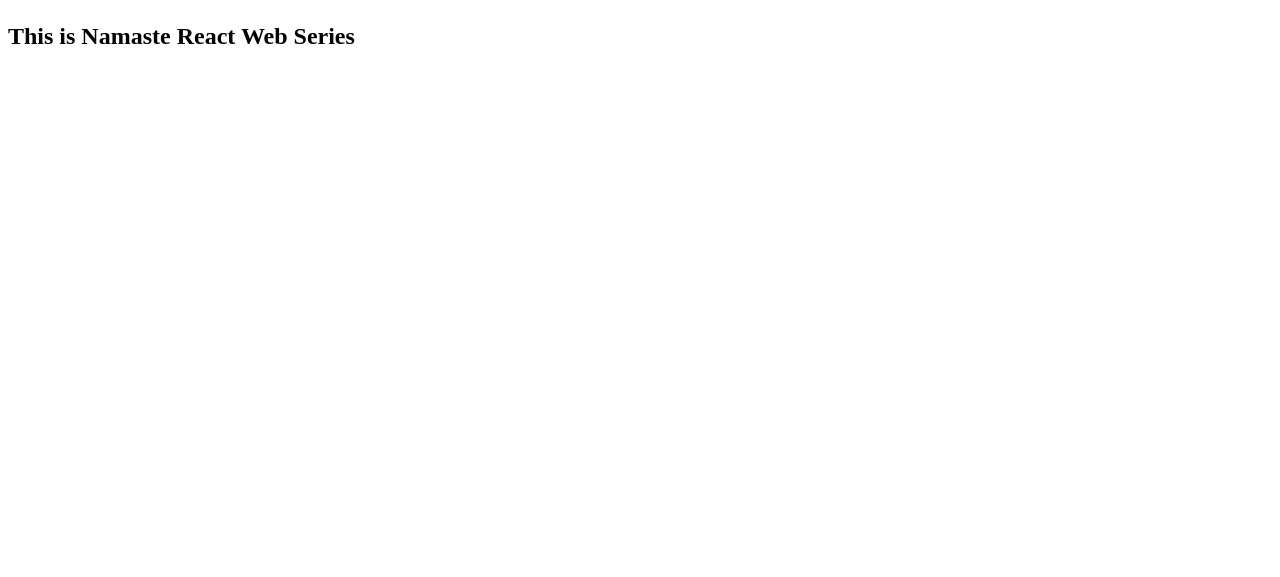
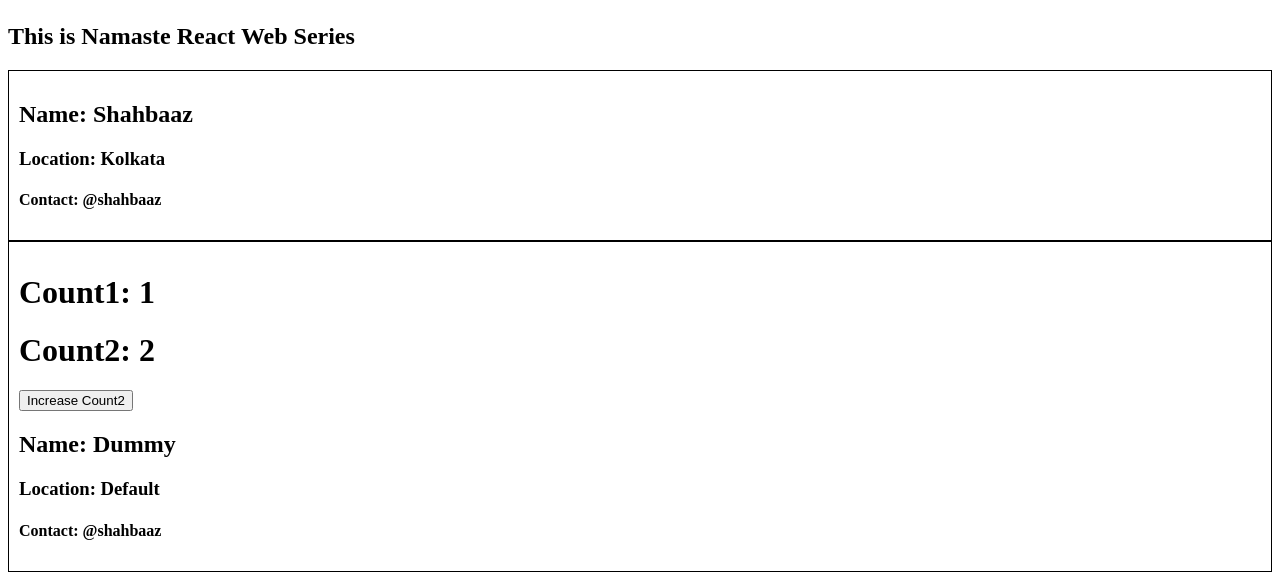
Before and after one commit to shahbaazbuksh/namaste-react, a React (Vite) app: page /about in a window 1280 px wide. Shown: the part 221-798 px from the top of the page. Built offline with nearby package versions, Linux system fonts and the light colour scheme; no server answers.

Commit message:
Chapter 8: Let's get classy

```diff
--- a/index.css
+++ b/index.css
@@ -72,3 +72,8 @@
 .filter {
   display: flex;
 }
+
+.user-card {
+  padding: 10px;
+  border: 1px solid black;
+}
--- a/src/components/About.js
+++ b/src/components/About.js
@@ -1,10 +1,38 @@
-const About = () => {
+import { Component } from "react";
+import User from "./User";
+import UserClass from "./UserClass";
+
+class About extends Component {
+  constructor(props) {
+    super(props);
+  }
+
+  componentDidMount() {
+    // this.timer = setInterval(() => {
+    //   console.log("This will continue even if we move to another page");
+    // }, 1000);
+  }
+
+  componentDidUpdate(prevProps, prevState) {
+    // if (this.state.variableName !== prevState.variableName) {
+    //   // Write your code here
+    // }
+  }
+
+  componentWillUnmount() {
+    // clearInterval(this.timer);
+  }
+
+  render() {
     return (
       <div>
         <h1>About</h1>
         <h2>This is Namaste React Web Series</h2>
+        <User />
+        <UserClass name="Shahbaaz from Class" location="Kolkata" />
       </div>
     );
-};
+  }
+}
 
 export default About;
--- a/src/components/Contact.js
+++ b/src/components/Contact.js
@@ -1,4 +1,17 @@
+import { useEffect } from "react";
+
 const Contact = () => {
+  useEffect(() => {
+    const timer = setInterval(() => {
+      console.log("useEffect Before");
+    }, 1000);
+
+    return () => {
+      clearInterval(timer);
+      console.log("useEffect After cleaing");
+    };
+  }, []);
+
   return (
     <div>
       <h1>Contact Us Page</h1>
--- /dev/null
+++ b/src/components/User.js
@@ -0,0 +1,11 @@
+function User() {
+  return (
+    <div className="user-card">
+      <h2>Name: Shahbaaz</h2>
+      <h3>Location: Kolkata</h3>
+      <h4>Contact: @shahbaaz</h4>
+    </div>
+  );
+}
+
+export default User;
--- /dev/null
+++ b/src/components/UserClass.js
@@ -0,0 +1,49 @@
+import React from "react";
+
+class UserClass extends React.Component {
+  constructor(props) {
+    super(props);
+    this.state = {
+      count1: 1,
+      count2: 2,
+      userInfo: {
+        name: "Dummy",
+        location: "Default",
+      },
+    };
+  }
+
+  async componentDidMount() {
+    const res = await fetch("https://api.github.com/users/akshaymarch7");
+    const data = await res.json();
+    this.setState({ userInfo: data });
+  }
+
+  render() {
+    //  const { name, location } = this.props;
+    const { count2 } = this.state; // We can destructure state like this
+    const { name, location, avatar_url } = this.state.userInfo;
+
+    return (
+      <div className="user-card">
+        <h1>Count1: {this.state.count1}</h1>
+        <h1>Count2: {count2}</h1>
+        <button
+          onClick={() => {
+            this.setState({
+              count2: this.state.count2 + 1,
+            });
+          }}
+        >
+          Increase Count2
+        </button>
+        <img src={avatar_url} />
+        <h2>Name: {name}</h2>
+        <h3>Location: {location}</h3>
+        <h4>Contact: @shahbaaz</h4>
+      </div>
+    );
+  }
+}
+
+export default UserClass;
```
Lines whose indentation alone changed are shown as unchanged.
